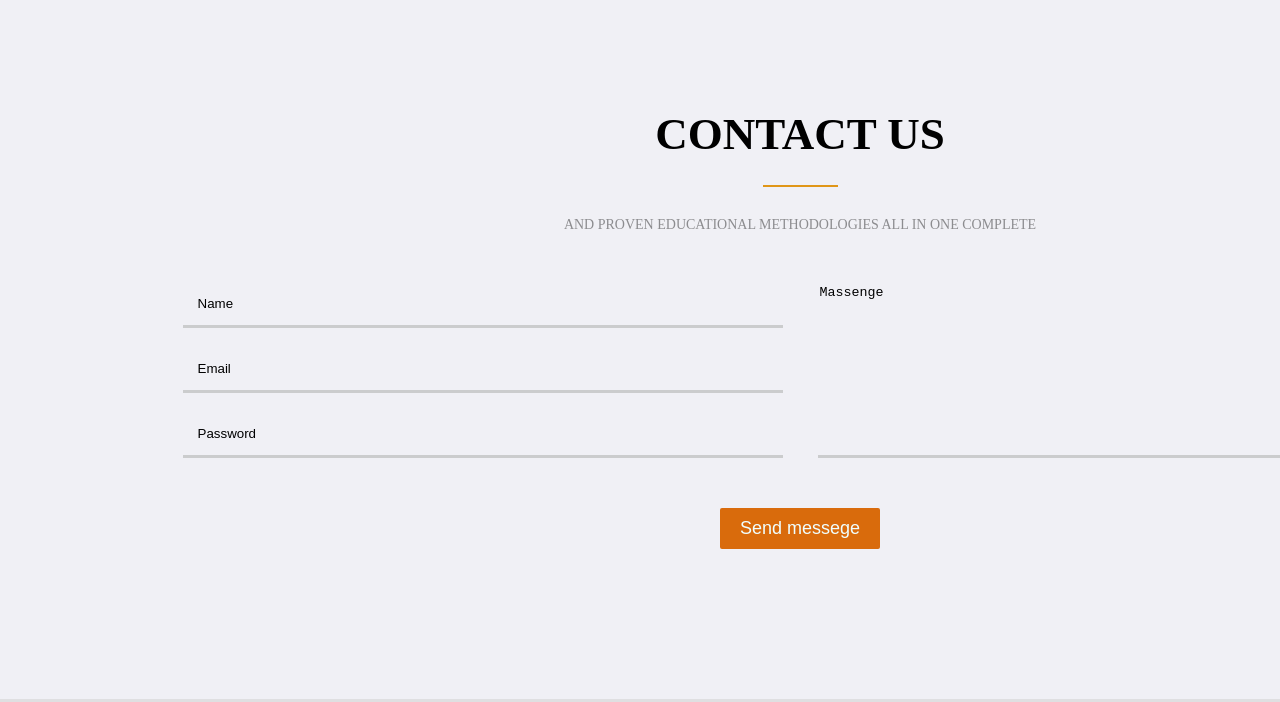
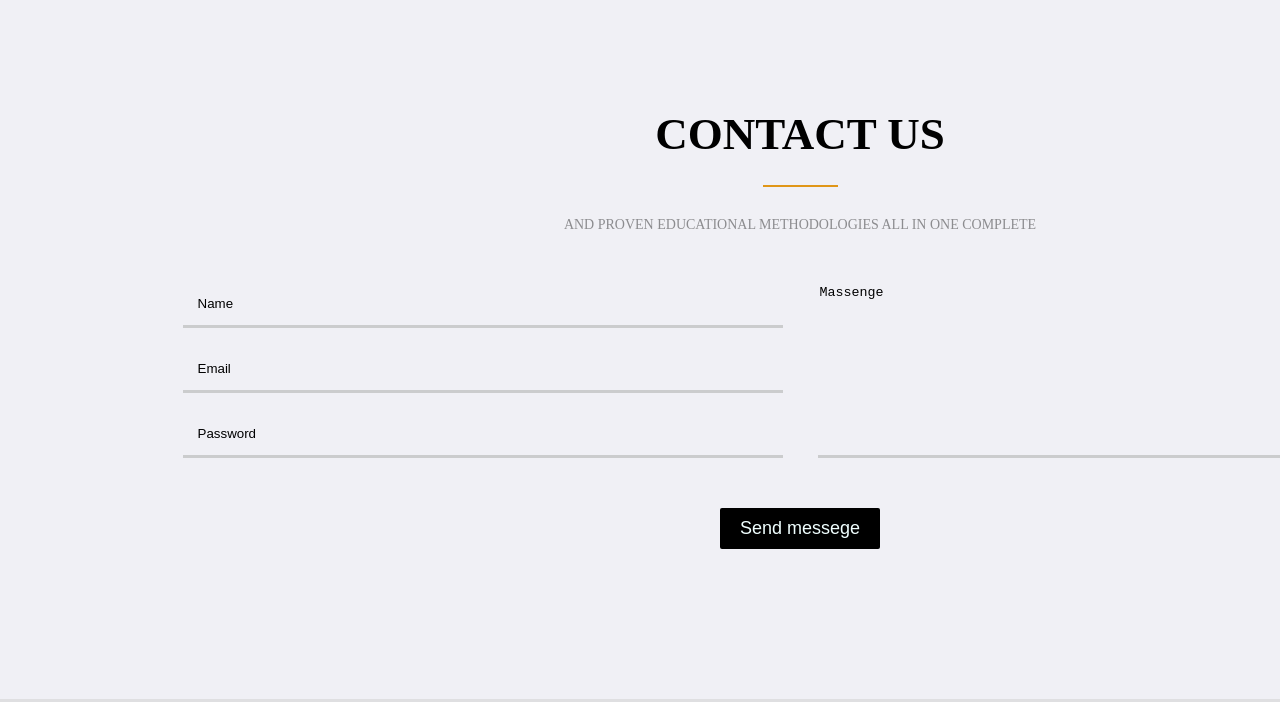
Before and after one commit to Olya-Timkova/project1, a plain HTML site: page index.html in a window 1280 px wide. Shown: the part 5960-6662 px from the top of the page. Drawn offline with Linux system fonts and the light colour scheme.

Commit message:
Второй коммит в рамках обучения

```diff
--- a/css/style.css
+++ b/css/style.css
@@ -668,7 +668,7 @@ input{
     padding: 10px 20px;
     border: none;
     border-radius: 2px;
-    background-color: rgb(217, 107, 12);
+    background-color: rgb(0, 0, 0);
     font-size: 18px;
     color: azure;
 }
```
